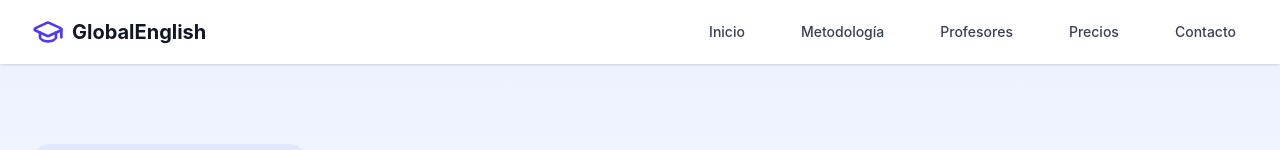
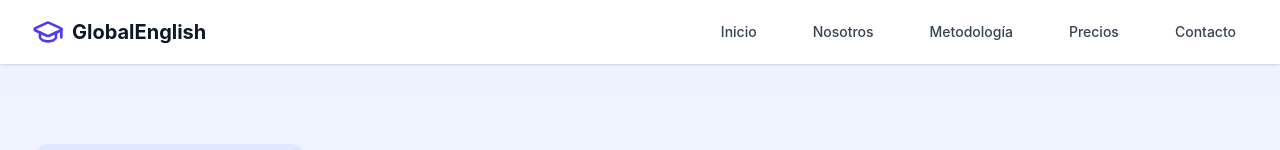
Before and after one commit to EngelFreites/official-english-web, a React (Vite) app: page / in a window 1280 px wide. Shown: the top 150 px of the page. Built offline with nearby package versions, Linux system fonts and the light colour scheme; no server answers.

Commit message:
feat: add smooth scroll for buttons in header

```diff
--- a/src/component/Header/Header.jsx
+++ b/src/component/Header/Header.jsx
@@ -1,6 +1,20 @@
-import { Link } from "react-router";
 import { GraduationCap, Menu } from "lucide-react";
+
 export default function Header() {
+  const scrollToSection = (sectionId) => {
+    const element = document.getElementById(sectionId);
+    if (element) {
+      const headerOffset = 70; // altura del header
+      const elementPosition = element.getBoundingClientRect().top;
+      const offsetPosition = elementPosition + window.scrollY - headerOffset;
+
+      window.scrollTo({
+        top: offsetPosition,
+        behavior: "smooth",
+      });
+    }
+  };
+
   return (
     <header className="fixed w-full bg-white shadow-sm z-50">
       <div className="max-w-7xl mx-auto px-4 sm:px-6 lg:px-8">
@@ -13,37 +27,36 @@ export default function Header() {
           </div>
 
           <nav className="hidden md:flex space-x-8">
-            <Link
-              to="/"
-              className="text-gray-700 hover:text-indigo-600 px-3 py-2 text-sm font-medium"
+            <button
+              onClick={() => scrollToSection("inicio")}
+              className="cursor-pointer text-gray-700 hover:text-indigo-600 px-3 py-2 text-sm font-medium"
             >
               Inicio
-            </Link>
-            <Link
-              to="/Home2"
-              href="#"
-              className="text-gray-700 hover:text-indigo-600 px-3 py-2 text-sm font-medium"
+            </button>
+            <button
+              onClick={() => scrollToSection("about")}
+              className="cursor-pointer text-gray-700 hover:text-indigo-600 px-3 py-2 text-sm font-medium"
+            >
+              Nosotros
+            </button>
+            <button
+              onClick={() => scrollToSection("Plans")}
+              className="cursor-pointer text-gray-700 hover:text-indigo-600 px-3 py-2 text-sm font-medium"
             >
               Metodología
-            </Link>
-            <Link
-              href="#"
-              className="text-gray-700 hover:text-indigo-600 px-3 py-2 text-sm font-medium"
-            >
-              Profesores
-            </Link>
-            <Link
-              href="#"
-              className="text-gray-700 hover:text-indigo-600 px-3 py-2 text-sm font-medium"
+            </button>
+            <button
+              onClick={() => scrollToSection("PricingPlans")}
+              className="cursor-pointer text-gray-700 hover:text-indigo-600 px-3 py-2 text-sm font-medium"
             >
               Precios
-            </Link>
-            <Link
-              href="#"
-              className="text-gray-700 hover:text-indigo-600 px-3 py-2 text-sm font-medium"
+            </button>
+            <button
+              onClick={() => scrollToSection("contact")}
+              className="cursor-pointer text-gray-700 hover:text-indigo-600 px-3 py-2 text-sm font-medium"
             >
               Contacto
-            </Link>
+            </button>
           </nav>
 
           <div className="md:hidden">
--- a/src/pages/Home/Home.jsx
+++ b/src/pages/Home/Home.jsx
@@ -13,7 +13,7 @@ import TypewriterParagraph from "../../component/TypewriterParagraph/TypewriterP
 import HeroFeatureSection from "../../component/HeroFeatureSection/HeroFeatureSection";
 import { motion, useMotionValue, useTransform, animate } from "framer-motion";
 
-function Home2() {
+function Home() {
   const count = useMotionValue(0);
   const rounded = useTransform(count, Math.round);
 
@@ -24,61 +24,12 @@ function Home2() {
 
   return (
     <div className="min-h-screen bg-white">
-      <header className="fixed w-full bg-white shadow-sm z-50">
-        <div className="max-w-7xl mx-auto px-4 sm:px-6 lg:px-8">
-          <div className="flex justify-between items-center h-16">
-            <div className="flex items-center">
-              <GraduationCap className="h-8 w-8 text-indigo-600" />
-              <span className="ml-2 text-xl font-bold text-gray-900">
-                GlobalEnglish
-              </span>
-            </div>
-
-            <nav className="hidden md:flex space-x-8">
-              <Link
-                to="/"
-                className="text-gray-700 hover:text-indigo-600 px-3 py-2 text-sm font-medium"
-              >
-                Inicio
-              </Link>
-              <Link
-                to="/Home2"
-                href="#"
-                className="text-gray-700 hover:text-indigo-600 px-3 py-2 text-sm font-medium"
-              >
-                Metodología
-              </Link>
-              <Link
-                href="#"
-                className="text-gray-700 hover:text-indigo-600 px-3 py-2 text-sm font-medium"
-              >
-                Profesores
-              </Link>
-              <Link
-                href="#"
-                className="text-gray-700 hover:text-indigo-600 px-3 py-2 text-sm font-medium"
-              >
-                Precios
-              </Link>
-              <Link
-                href="#"
-                className="text-gray-700 hover:text-indigo-600 px-3 py-2 text-sm font-medium"
-              >
-                Contacto
-              </Link>
-            </nav>
-
-            <div className="md:hidden">
-              <button className="p-2 rounded-md text-gray-700 hover:text-indigo-600">
-                <Menu className="h-6 w-6" />
-              </button>
-            </div>
-          </div>
-        </div>
-      </header>
-
+      <Header />
       <main className="pt-16">
-        <section className="py-20 bg-gradient-to-b from-indigo-50 to-white">
+        <section
+          className="py-20 bg-gradient-to-b from-indigo-50 to-white"
+          id="inicio"
+        >
           <div className="max-w-7xl mx-auto px-4 sm:px-6 lg:px-8">
             <div className="grid lg:grid-cols-2 gap-12 items-center">
               <div>
@@ -138,4 +89,4 @@ function Home2() {
   );
 }
 
-export default Home2;
+export default Home;
```
